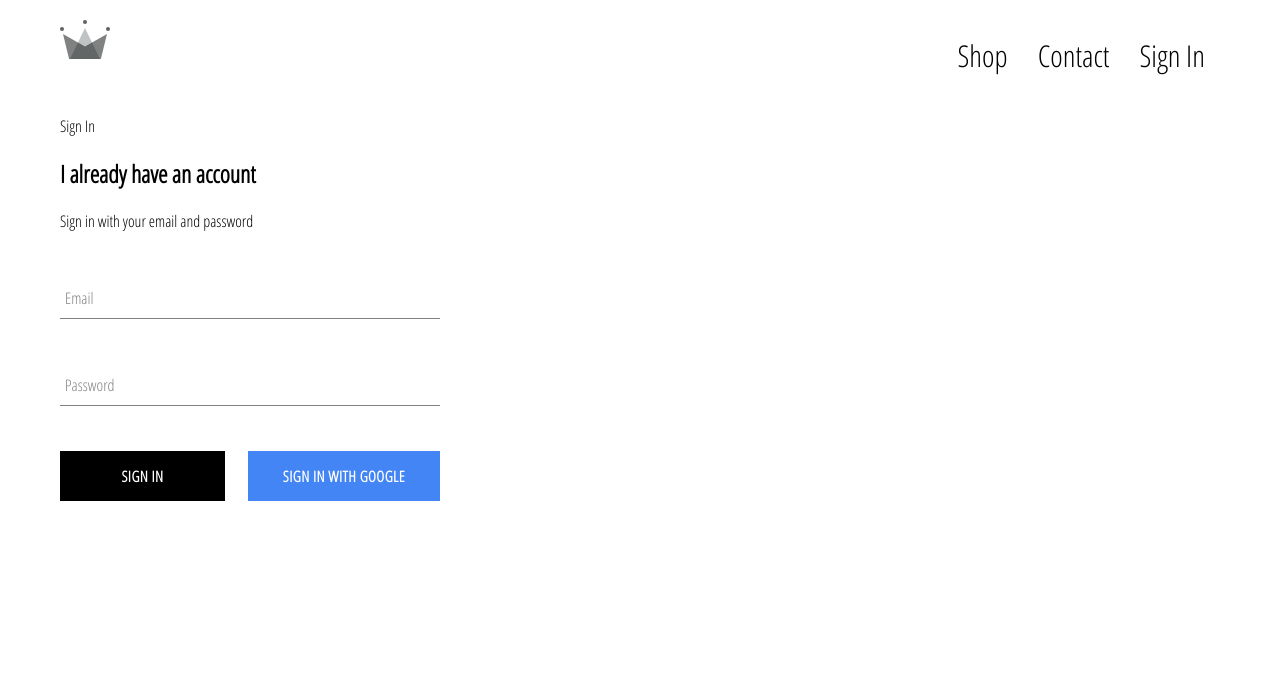
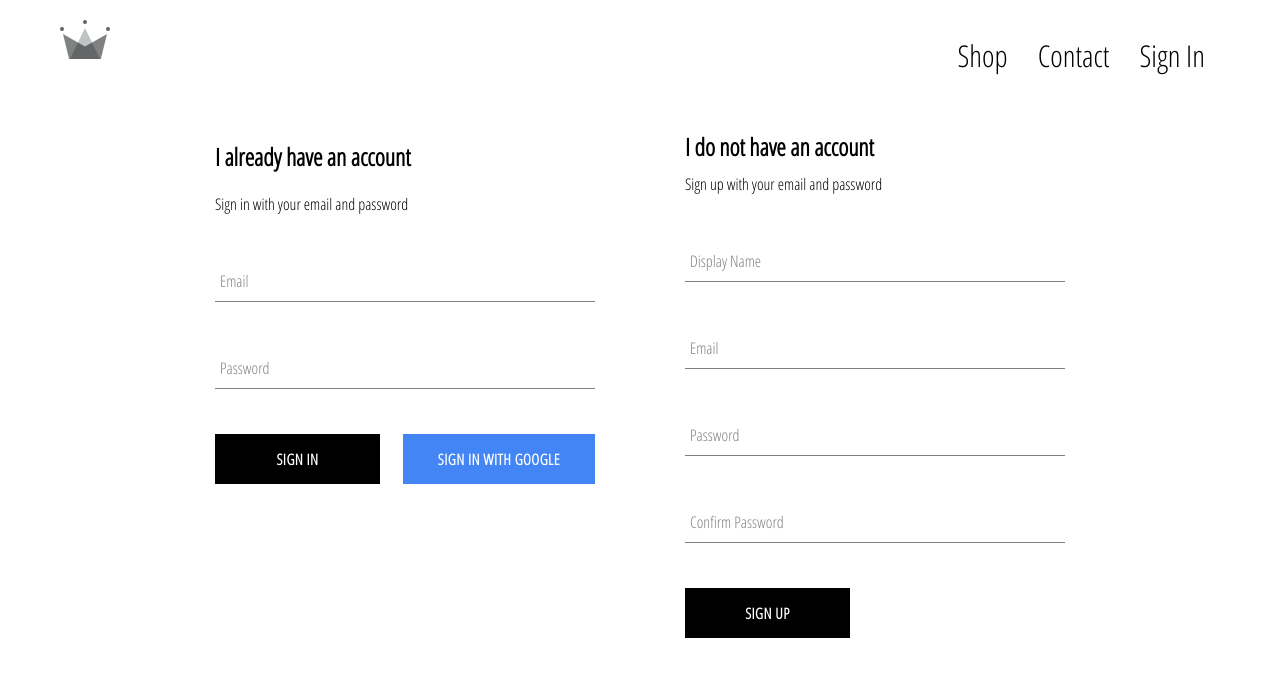
Before and after one commit to ccastell18/React_2019, a React (Create React App) app in the folder ecommerce/clothing_app/: page /signin in a window 1280 px wide. Shown: the top 676 px of the page. Built offline with nearby package versions, Linux system fonts and the light colour scheme; no server answers.

Commit message:
email authentication

```diff
--- a/ecommerce/clothing_app/src/App.js
+++ b/ecommerce/clothing_app/src/App.js
@@ -29,6 +29,7 @@ class App extends React.Component {
             currentUser: snapShot.id,
             ...snapShot.data()
           })
+          console.log(this.state)
         });
       }
       this.setState({ currentUser: userAuth })
--- a/ecommerce/clothing_app/src/components/sign-up/sign-up.styles.scss
+++ b/ecommerce/clothing_app/src/components/sign-up/sign-up.styles.scss
@@ -1,7 +1,7 @@
 .sign-up{
   display: flex;
   flex-direction: column;
-  width: 380;
+  width: 380px;
 
   .title{
     margin: 10px 0;
--- a/ecommerce/clothing_app/src/pages/sign-in-and-sign-up/sign-in-and-sign-up.component.jsx
+++ b/ecommerce/clothing_app/src/pages/sign-in-and-sign-up/sign-in-and-sign-up.component.jsx
@@ -1,13 +1,15 @@
 import React from 'react';
 
 import SignIn from '../../components/sign-in/sign-in.component';
+import SignUp from '../../components/sign-up/sign-up.component';
 
 import './sign-in-and-sign-up.styles.scss';
 
 const SignInAndSignUpPage = () => (
-  <div className='sign-in-and-sign-up'>Sign In
+  <div className='sign-in-and-sign-up'>
 
-  <SignIn />
+    <SignIn />
+    <SignUp />
   </div>
 )
 
--- a/ecommerce/clothing_app/src/pages/sign-in-and-sign-up/sign-in-and-sign-up.styles.scss
+++ b/ecommerce/clothing_app/src/pages/sign-in-and-sign-up/sign-in-and-sign-up.styles.scss
@@ -0,0 +1,6 @@
+.sign-in-and-sign-up{
+  width: 850px;
+  display: flex;
+  justify-content: space-between;
+  margin: 30px auto;
+}
```
